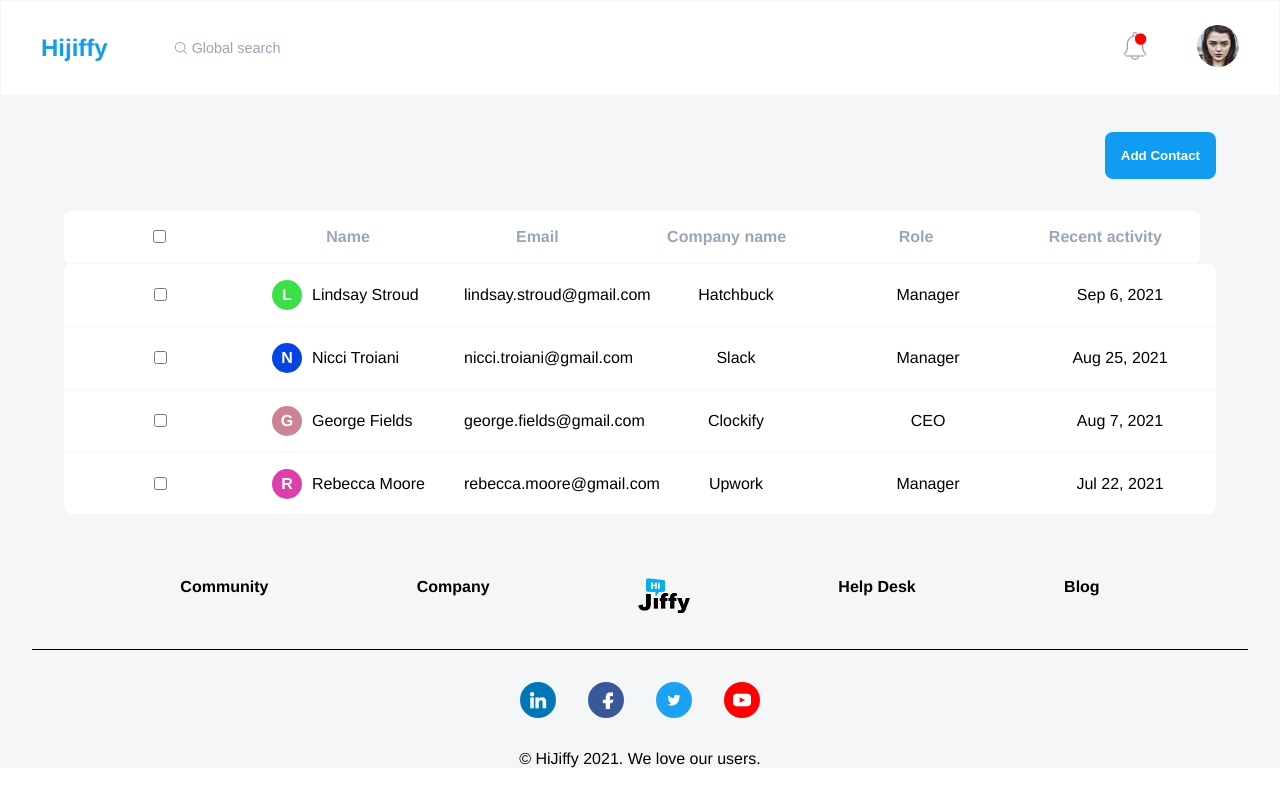
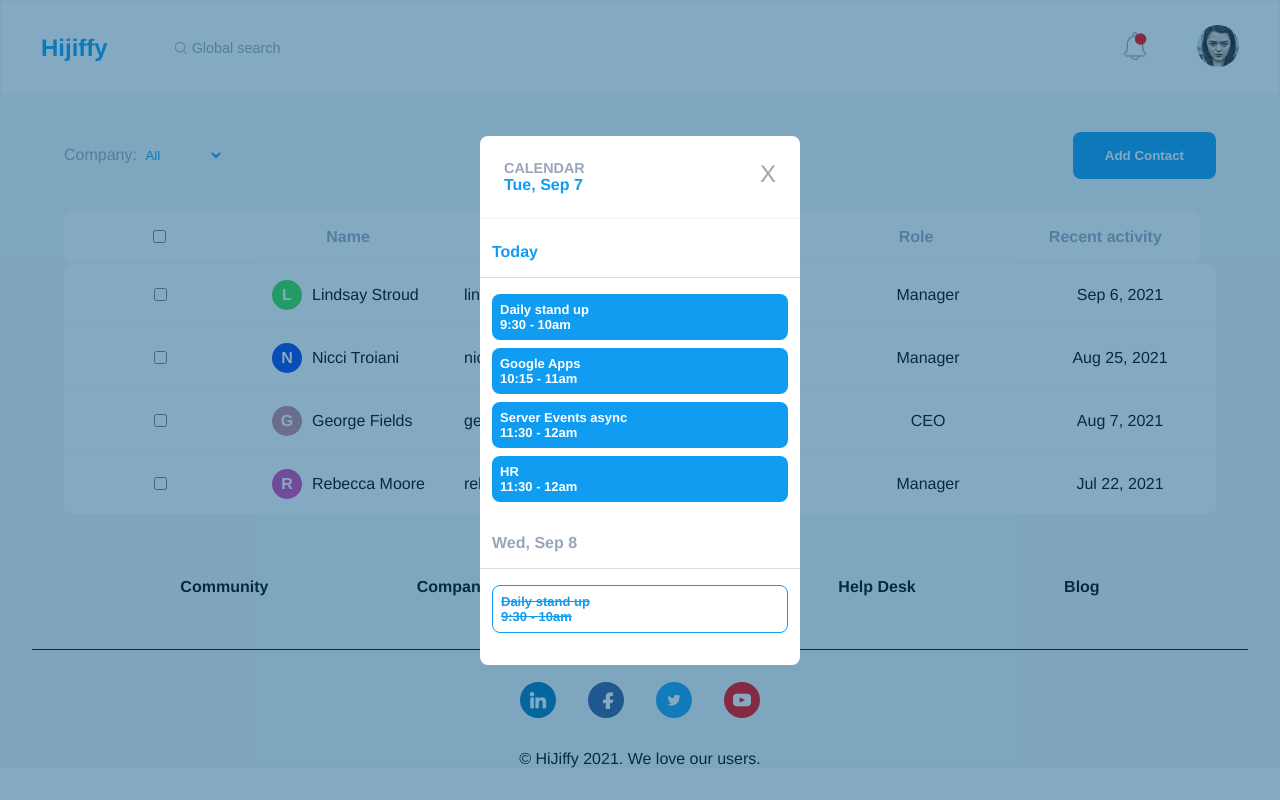
Before and after one commit to gsilvap1994/hijiffy-challenge-frontend, a Vue app: page / in a window 1280 px wide. Both pictures are taken after a click on the element 640 px from the left and 295 px from the top of the page. Built offline with nearby package versions, Linux system fonts and the light colour scheme; data requests are answered from the project's data file.

Commit message:
Added calendar and filter

```diff
--- a/src/App.vue
+++ b/src/App.vue
@@ -6,14 +6,31 @@
 	/>
 	<main class="main-page">
 		<div class="table-actions">
-      <app-shared-button
-        :type="'button'"
-        :label="'Add Contact'"
+			<div class="filter">
+				<span>Company: </span>
+				<select v-model="filterCompany" class="select" name="select">
+					<option value="" selected>All</option>
+					<option
+						v-for="(company, index) of companies"
+						:key="`companies-select-option${index}`"
+						:value="company"
+					>
+						{{ company }}
+					</option>
+				</select>
+			</div>
+			<app-shared-button :type="'button'" :label="'Add Contact'" />
+		</div>
+		<app-contact-list
+			:contacts="filterCompanies"
+			@showContactModal="showContactModal($event)"
 		/>
-    </div>
-    <app-contact-list :contacts="contacts" />
 	</main>
 	<app-footer />
+	<app-calendar-view
+		:isModalVisible="isModalVisible"
+		@modalClose="closeContactModal"
+	/>
 </template>
 
 <script lang="ts">
@@ -23,6 +40,7 @@ import axios from 'axios';
 import Header from './components/header/Header.vue';
 import Footer from './components/footer/Footer.vue';
 import ContactList from './components/contact-list/ContactList.vue';
+import CalendarView from './components/calendar-view/CalendarView.vue';
 import Button from './components/shared/button/Button.vue';
 
 export default defineComponent({
@@ -31,21 +49,48 @@ export default defineComponent({
 		'app-header': Header,
 		'app-footer': Footer,
 		'app-contact-list': ContactList,
-    'app-shared-button': Button
+		'app-calendar-view': CalendarView,
+		'app-shared-button': Button,
+	},
+	computed: {
+		filterCompanies() {
+			if (this.filterCompany) {
+				return this.contacts.filter(
+					(contact) =>
+						contact.company_name.toLowerCase() ===
+						this.filterCompany.toLowerCase(),
+				);
+			}
+			return this.contacts;
+		},
 	},
 	data() {
 		return {
 			contacts: [],
-    }
+			companies: [],
+			isModalVisible: false,
+			filterCompany: '',
+		};
 	},
 	async created() {
 		try {
-      const res = await axios.get(`http://localhost:3000/contacts`)
+			const res = await axios.get(`http://localhost:3000/contacts`);
 			this.contacts = res.data;
-    } catch(e) {
+			this.companies = this.contacts.map((contact) => contact.company_name);
+			this.companies = this.companies.sort();
+		} catch (e) {
 			console.log(e);
 		}
-  }
+	},
+	methods: {
+		showContactModal(id) {
+			console.log(id);
+			this.isModalVisible = true;
+		},
+		closeContactModal() {
+			this.isModalVisible = false;
+		},
+	},
 });
 </script>
 
@@ -65,17 +110,23 @@ body {
 	background-color: $light-primary-light-grey;
 	padding-top: calc(100px + 2rem);
 
-
-  .contact-list, .table-actions {
+	.contact-list,
+	.table-actions {
 		width: 90%;
 		margin: 0 auto;
 		padding-bottom: 2rem;
-
 	}
 
 	.table-actions {
-    text-align: end;
+		display: flex;
+		align-items: baseline;
+		justify-content: space-between;
 	}
 }
 
+.select {
+	border: none;
+	background: transparent;
+	color: $light-primary-blue;
+}
 </style>
--- /dev/null
+++ b/src/components/calendar-view/CalendarView.vue
@@ -0,0 +1,165 @@
+<template>
+	<app-shared-modal v-show="isModalVisible" @modalClose="modalClose">
+		<template v-slot:header>
+			<div class="date-view">
+				<header>
+					<strong>CALENDAR</strong>
+				</header>
+				<div class="date">
+					<strong>
+						{{ formatDate(new Date()) }}
+					</strong>
+				</div>
+			</div>
+			<div class="close" @click="modalClose">X</div>
+		</template>
+
+		<template v-slot:body>
+			<div
+				class="days"
+				v-for="(day, index) of schedule"
+				:key="`schedule-day-${day.id}`"
+			>
+				<div class="first" v-if="!index">
+					<div class="header">Today</div>
+					<app-shared-event-view
+						v-for="event of day.events"
+						:key="`schedule-day-${day.id}-event-${event.id}`"
+						:title="event.title"
+						:startDate="event.startDate"
+						:endDate="event.endDate"
+						:active="event.active"
+					/>
+				</div>
+				<div class="other" v-if="index">
+					<div class="header">{{ formatDate(day.date) }}</div>
+					<app-shared-event-view
+						v-for="event of day.events"
+						:key="`schedule-day-${day.id}-event-${event.id}`"
+						:title="event.title"
+						:startDate="event.startDate"
+						:endDate="event.endDate"
+						:active="event.active"
+					/>
+				</div>
+			</div>
+		</template>
+	</app-shared-modal>
+</template>
+
+<script>
+import Modal from '../shared/modal/Modal.vue';
+import EventView from '../shared/event-view/EventView.vue';
+export default {
+	name: 'CalendarView',
+	components: {
+		'app-shared-modal': Modal,
+		'app-shared-event-view': EventView,
+	},
+	data() {
+		return {
+			schedule: [
+				{
+					id: 0,
+					date: new Date(),
+					events: [
+						{
+							id: 0,
+							active: true,
+							title: 'Daily stand up',
+							startDate: new Date(new Date().setHours(9, 30)),
+							endDate: new Date(new Date().setHours(10, 0)),
+						},
+						{
+							id: 1,
+							active: true,
+							title: 'Google Apps',
+							startDate: new Date(new Date().setHours(10, 15)),
+							endDate: new Date(new Date().setHours(11, 0)),
+						},
+						{
+							id: 2,
+							active: true,
+							title: 'Server Events async',
+							startDate: new Date(new Date().setHours(11, 30)),
+							endDate: new Date(new Date().setHours(12, 0)),
+						},
+						{
+							id: 3,
+							active: true,
+							title: 'HR',
+							startDate: new Date(new Date().setHours(11, 30)),
+							endDate: new Date(new Date().setHours(12, 0)),
+						},
+					],
+				},
+				{
+					id: 1,
+					date: new Date().setDate(new Date().getDate() + 1),
+					events: [
+						{
+							id: 0,
+							active: false,
+							title: 'Daily stand up',
+							startDate: new Date(new Date().setHours(9, 30)),
+							endDate: new Date(new Date().setHours(10, 0)),
+						},
+					],
+				},
+			],
+		};
+	},
+	props: {
+		isModalVisible: {
+			required: 'true',
+			type: Boolean,
+		},
+	},
+	methods: {
+		formatDate(date) {
+			const weekday = new Date(date).toLocaleString('default', {
+				weekday: 'short',
+			});
+			const month = new Date(date).toLocaleString('default', {
+				month: 'short',
+			});
+			const day = new Date(date).getDate();
+			return `${weekday}, ${month} ${day}`;
+		},
+		modalClose() {
+			this.$emit('modalClose');
+		},
+	},
+};
+</script>
+
+<style lang="scss" scoped>
+.date-view {
+	header {
+		color: $light-color-text;
+		font-size: $font-small;
+	}
+}
+.close {
+	color: $light-color-text;
+	cursor: pointer;
+	font-size: $font-large;
+}
+
+.days {
+	.header {
+		padding: 0 0.75rem 1rem;
+		margin: 0 -0.75rem 1rem;
+		font-weight: 900;
+		border-bottom: 1px solid #dadce0;
+	}
+	.first {
+		.header {
+			color: $light-primary-blue;
+		}
+	}
+	.other {
+		margin-top: 2rem;
+	}
+}
+</style>
--- a/src/components/contact-list/ContactList.vue
+++ b/src/components/contact-list/ContactList.vue
@@ -4,28 +4,38 @@
 			<thead>
 				<tr>
 					<th>
-              <input type="checkbox" name="check-all" id="check-all-contact-list">
+						<input
+							type="checkbox"
+							name="check-all"
+							id="check-all-contact-list"
+						/>
 					</th>
-          <th> Name </th>
-          <th> Email </th>
-          <th> Company name </th>
-          <th> Role </th>
-          <th> Recent activity </th>
+					<th>Name</th>
+					<th>Email</th>
+					<th>Company name</th>
+					<th>Role</th>
+					<th>Recent activity</th>
 				</tr>
 			</thead>
 			<tbody>
-        <tr v-for="contact of contacts" :key="`contacts-tr-${contact.id}`">
+				<tr
+					@click="showContactModal(contact.id)"
+					v-for="contact of contacts"
+					:key="`contacts-tr-${contact.id}`"
+				>
 					<td>
 						<input
 							type="checkbox"
 							:name="`check-contact-${contact.id}`"
-              :id="`check-contact-${contact.id}`">
+							:id="`check-contact-${contact.id}`"
+						/>
 					</td>
 					<td>
 						<div class="name">
 							<div
 								:style="{
-                  backgroundColor: getRandomColor(), color: '#FFF'
+									backgroundColor: getRandomColor(),
+									color: '#FFF',
 								}"
 								class="first-letter"
 							>
@@ -54,13 +64,15 @@ export default {
 				red: '',
 				green: '',
 				blue: '',
-        }
-      }
+			},
+		};
 	},
 
 	methods: {
 		formatDate(date) {
-        const month = new Date(date).toLocaleString('default', { month: 'short' });
+			const month = new Date(date).toLocaleString('default', {
+				month: 'short',
+			});
 			const day = new Date(date).getDate();
 			const year = new Date(date).getFullYear();
 			return `${month} ${day}, ${year}`;
@@ -75,15 +87,18 @@ export default {
 
 			return `rgb(${red}, ${green}, ${blue})`;
 		},
+		showContactModal($event) {
+			this.$emit('showContactModal', $event);
+		},
 	},
 
 	props: {
 		contacts: {
 			required: true,
-        type: Array
-      }
-    }
-}
+			type: Array,
+		},
+	},
+};
 </script>
 
 <style lang="scss" scoped>
@@ -97,7 +112,7 @@ export default {
 			border-bottom: 1px solid $light-primary-light-grey;
 			border-radius: $default-border-radius;
 			display: table;
-        width: calc( 100% - 1em );
+			width: calc(100% - 1em);
 			table-layout: fixed;
 
 			th {
@@ -106,7 +121,6 @@ export default {
 				top: 0;
 				padding: 1rem;
 				border-radius: $default-border-radius;
-
 			}
 		}
 
@@ -115,7 +129,7 @@ export default {
 			color: #000;
 			display: block;
 			height: 250px;
-        overflow-y: scroll;
+			overflow-y: auto;
 			border-radius: $default-border-radius;
 
 			tr {
--- a/src/components/shared/button/Button.vue
+++ b/src/components/shared/button/Button.vue
@@ -7,9 +7,9 @@
 export default {
 	computed: {
 		btnStyle() {
-      if (this.buttonStyle === "default" || !this.buttonStyle)
-        return "button-default";
-      return "button-danger";
+			if (this.buttonStyle === 'default' || !this.buttonStyle)
+				return 'button-default';
+			return 'button-danger';
 		},
 	},
 
@@ -29,7 +29,7 @@ export default {
 
 	methods: {
 		btnClick() {
-      this.$emit("btnClick");
+			this.$emit('btnClick');
 		},
 	},
 };
@@ -38,7 +38,7 @@ export default {
 <style scoped lang="scss">
 .button {
 	display: inline-block;
-  padding: 1rem;
+	padding: 1rem 2rem;
 	border-radius: $default-border-radius;
 	font-weight: 800;
 	cursor: pointer;
--- /dev/null
+++ b/src/components/shared/event-view/EventView.vue
@@ -0,0 +1,70 @@
+<template>
+	<div class="event-view" :class="active ? 'active' : 'canceled'">
+		<div class="title">
+			{{ title }}
+		</div>
+		<div class="time">
+			{{ formatTime(startDate) }} -
+			{{ formatTime(endDate, true) }}
+		</div>
+	</div>
+</template>
+
+<script>
+export default {
+	name: 'EventView',
+	props: {
+		title: {
+			required: false,
+			type: String,
+		},
+		startDate: {
+			required: false,
+			type: Date,
+		},
+		endDate: {
+			required: false,
+			type: Date,
+		},
+		active: {
+			required: true,
+			type: Boolean,
+		},
+	},
+	methods: {
+		formatTime(date, ampm) {
+			let hours = new Date(date).getHours();
+			let minutes = new Date(date).getMinutes();
+			const amOrPm = hours > 12 ? 'pm' : 'am';
+			hours = hours % 12;
+			hours = hours ? hours : 12;
+			minutes = minutes < 10 ? `:0${minutes}` : `:${minutes}`;
+			minutes = minutes === ':00' ? '' : minutes;
+
+			return `${hours}${minutes}${ampm ? amOrPm : ''}`;
+		},
+	},
+};
+</script>
+
+<style lang="scss" scoped>
+.event-view {
+	border-radius: $default-border-radius;
+	padding: 0.5rem;
+	font-weight: 900;
+	font-size: small;
+	margin-bottom: 0.5rem;
+
+	&.active {
+		background-color: $light-primary-blue;
+		color: #fff;
+	}
+
+	&.canceled {
+		background-color: #fff;
+		color: $light-primary-blue;
+		border: 1px solid $light-primary-blue;
+		text-decoration: line-through;
+	}
+}
+</style>
--- /dev/null
+++ b/src/components/shared/modal/Modal.vue
@@ -0,0 +1,69 @@
+<template>
+	<div class="modal-backdrop" @click="close">
+		<div class="modal" @click="handleModalClick($event)">
+			<header class="modal-header">
+				<slot name="header"> This is the default title! </slot>
+			</header>
+
+			<section class="modal-body">
+				<slot name="body"> This is the default body! </slot>
+			</section>
+		</div>
+	</div>
+</template>
+
+<script>
+export default {
+	name: 'Modal',
+	methods: {
+		close() {
+			this.$emit('modalClose');
+		},
+		handleModalClick($event) {
+			$event.stopPropagation();
+		},
+	},
+};
+</script>
+
+<style lang="scss" scoped>
+.modal-backdrop {
+	position: fixed;
+	top: 0;
+	bottom: 0;
+	left: 0;
+	right: 0;
+	background-color: rgba(10, 87, 134, 0.5);
+	display: flex;
+	justify-content: center;
+	align-items: center;
+	z-index: 99999999999999;
+	cursor: pointer;
+
+	.modal {
+		background: #ffffff;
+		overflow-x: auto;
+		display: flex;
+		flex-direction: column;
+		width: 25vw;
+		min-width: 200px;
+		max-width: 350px;
+		cursor: default;
+		border-radius: $default-border-radius;
+		.modal-header {
+			padding: 1.5rem;
+			display: flex;
+			position: relative;
+			border-bottom: 1px solid #f1f3f4;
+			color: $light-primary-blue;
+			justify-content: space-between;
+		}
+		.modal-body {
+			position: relative;
+			padding: 1.5rem 0.75rem;
+			max-height: 70vh;
+			overflow: auto;
+		}
+	}
+}
+</style>
```
Lines whose indentation alone changed are shown as unchanged.
